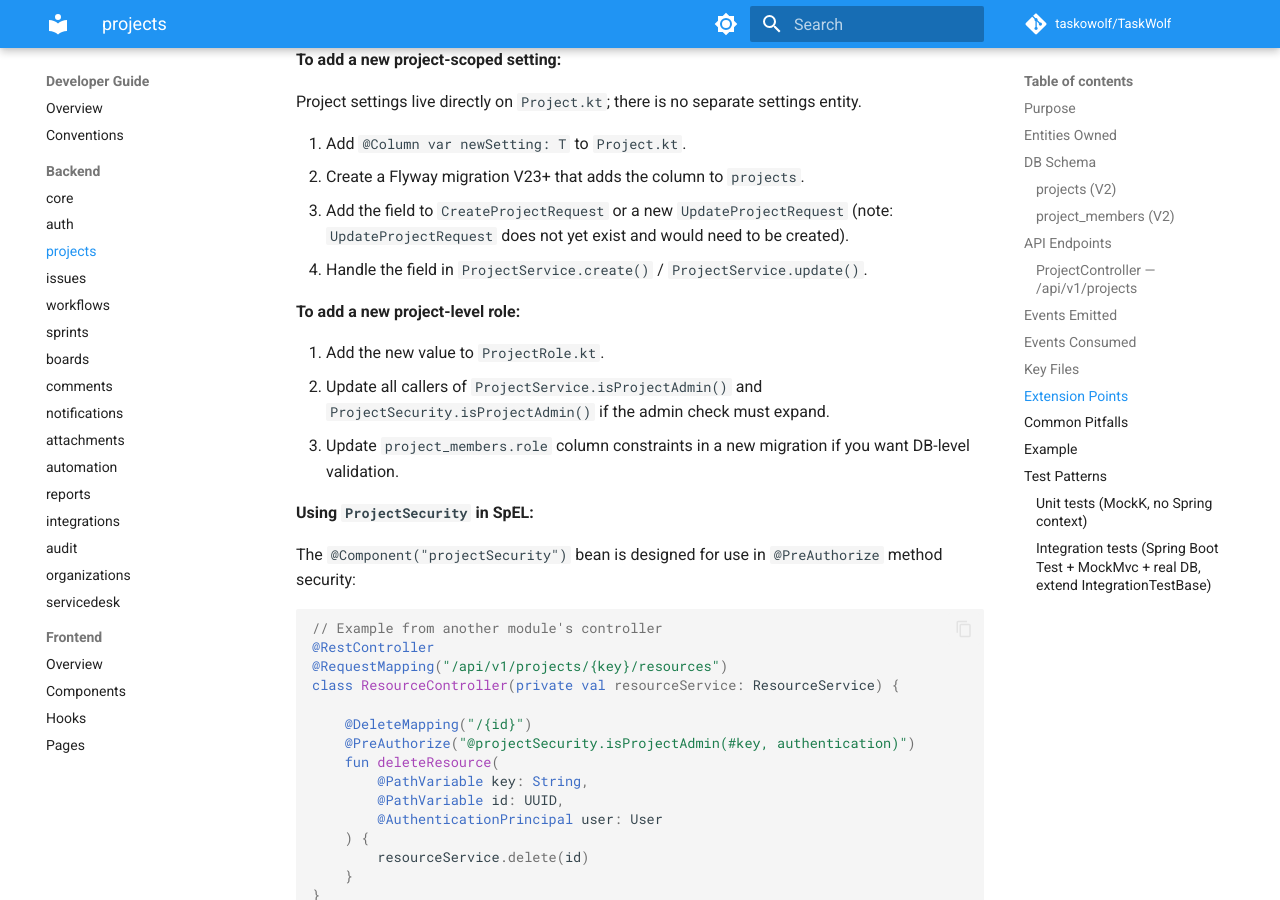
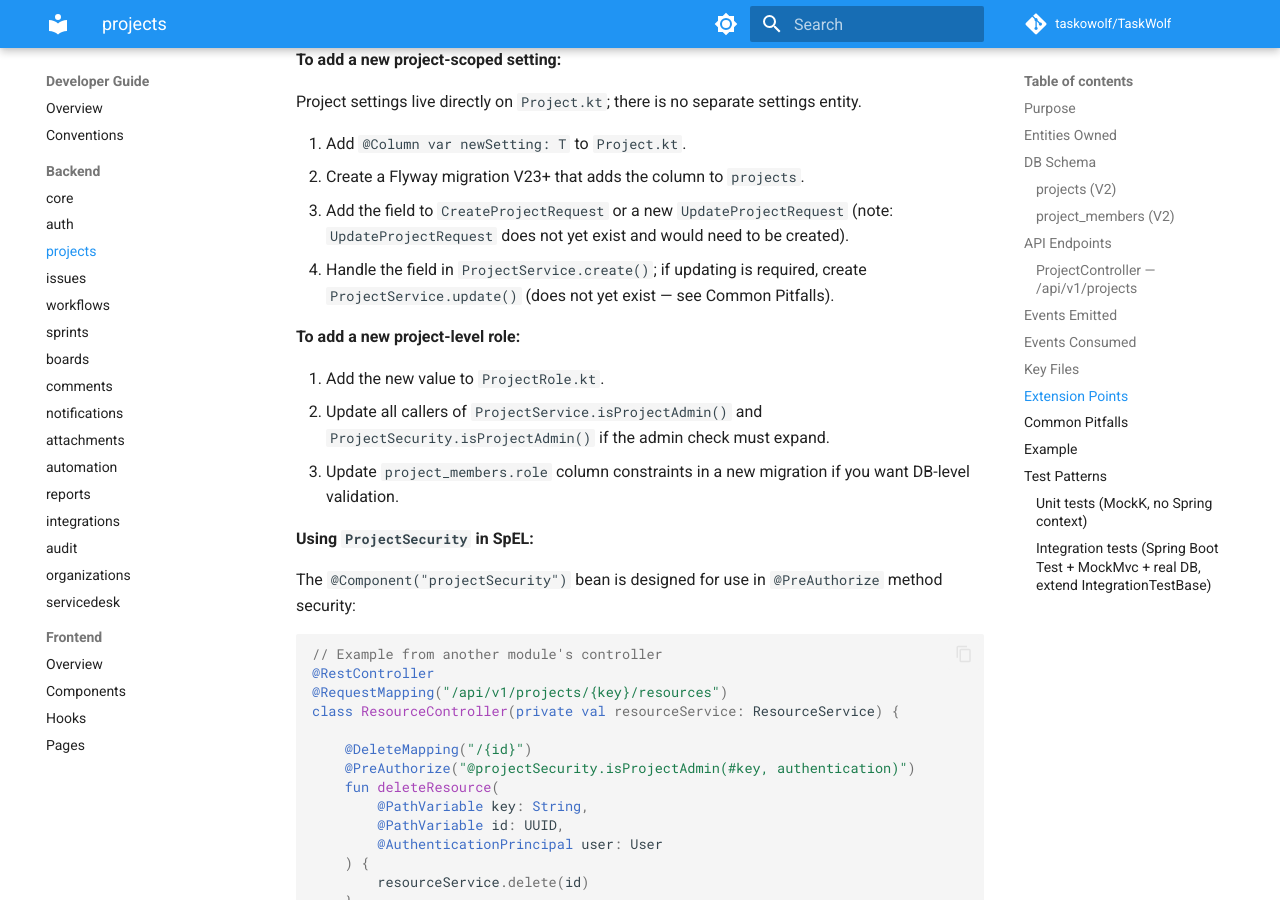
Before and after one commit to WolfTasks/TaskWolf, an MkDocs documentation site: the page built from mkdocs/developer-guide/backend/projects.md, in a window 1280 px wide and 900 px high, scrolled down 3502 px. Built offline with MkDocs 1.6.1 and Material for MkDocs 9.7.7, drawn with Linux system fonts in a browser that asks for light colours; comment, search, counter and statistics services are not loaded.

Commit message:
docs(wiki): fix projects.md ProjectService.update() reference

```diff
--- a/mkdocs/developer-guide/backend/projects.md
+++ b/mkdocs/developer-guide/backend/projects.md
@@ -109,7 +109,7 @@ Project settings live directly on `Project.kt`; there is no separate settings en
 1. Add `@Column var newSetting: T` to `Project.kt`.
 2. Create a Flyway migration V23+ that adds the column to `projects`.
 3. Add the field to `CreateProjectRequest` or a new `UpdateProjectRequest` (note: `UpdateProjectRequest` does not yet exist and would need to be created).
-4. Handle the field in `ProjectService.create()` / `ProjectService.update()`.
+4. Handle the field in `ProjectService.create()`; if updating is required, create `ProjectService.update()` (does not yet exist — see Common Pitfalls).
 
 **To add a new project-level role:**
 
```
